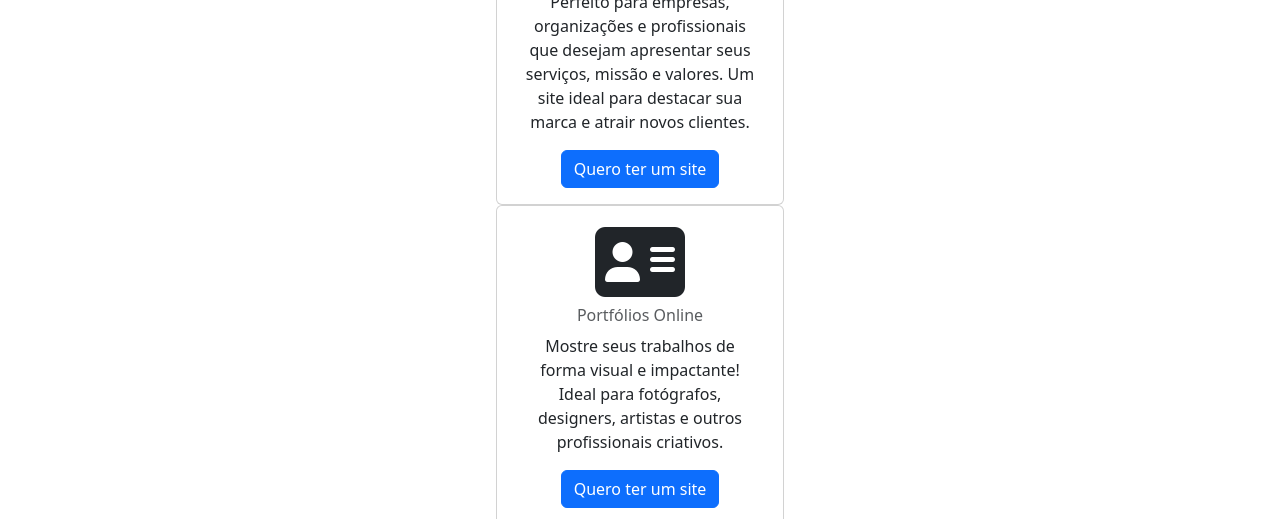
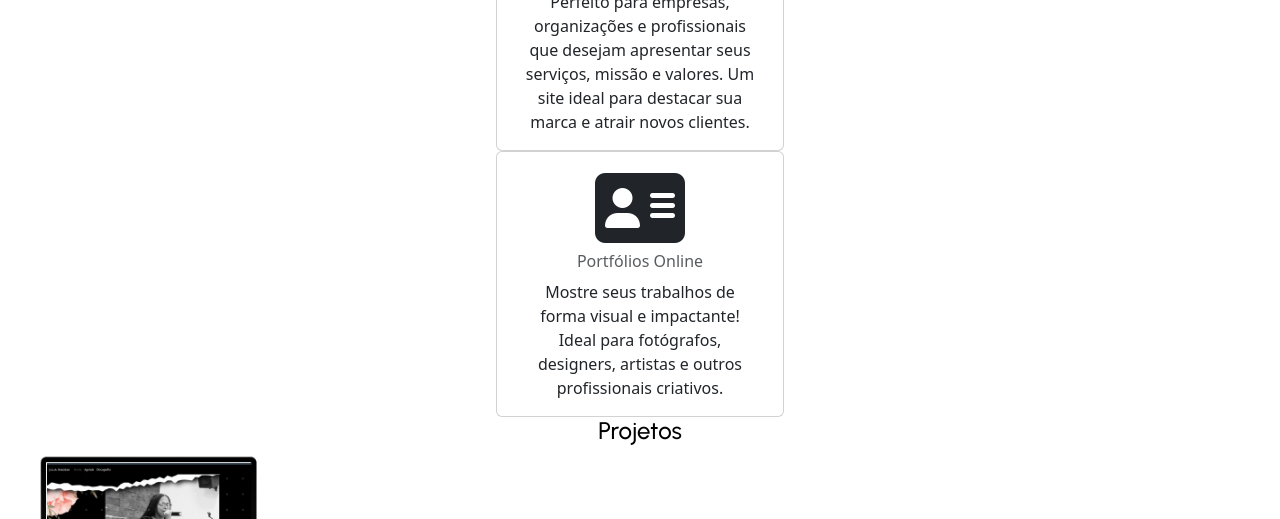
Before and after one commit to Jadson2018/jadsoncostadesenvolvedor, a plain HTML site: page index.html in a window 1280 px wide. Shown: the part 918-1437 px from the top of the page. Drawn offline with nearby package versions, Linux system fonts and the light colour scheme.

Commit message:
retirada dos botoes tenha um site

```diff
--- a/index.html
+++ b/index.html
@@ -62,7 +62,6 @@
               <h5 class="card-title"><i class="fa-solid fa-building" style="font-size:80px;"></i></h5>
               <h6 class="card-subtitle mb-2 text-muted">Sites Institucionais</h6>
               <p class="card-text">Perfeito para empresas, organizações e profissionais que desejam apresentar seus serviços, missão e valores. Um site ideal para destacar sua marca e atrair novos clientes.</p>
-              <a href="https://biolivre.com.br/jadsoncostasites"><button class="btn btn-primary">Quero ter um site</button></a>
             </div>
           </div>
           <div class="card container" style="width: 18rem;text-align:center">
@@ -70,7 +69,6 @@
               <h5 class="card-title"><i class="fa-solid fa-address-card" style="font-size:80px"></i></h5>
               <h6 class="card-subtitle mb-2 text-muted">Portfólios Online</h6>
               <p class="card-text">Mostre seus trabalhos de forma visual e impactante! Ideal para fotógrafos, designers, artistas e outros profissionais criativos.</p>
-              <a href="https://biolivre.com.br/jadsoncostasites"><button class="btn btn-primary">Quero ter um site</button></a>
             </div>
           </div>
          </div>
```
